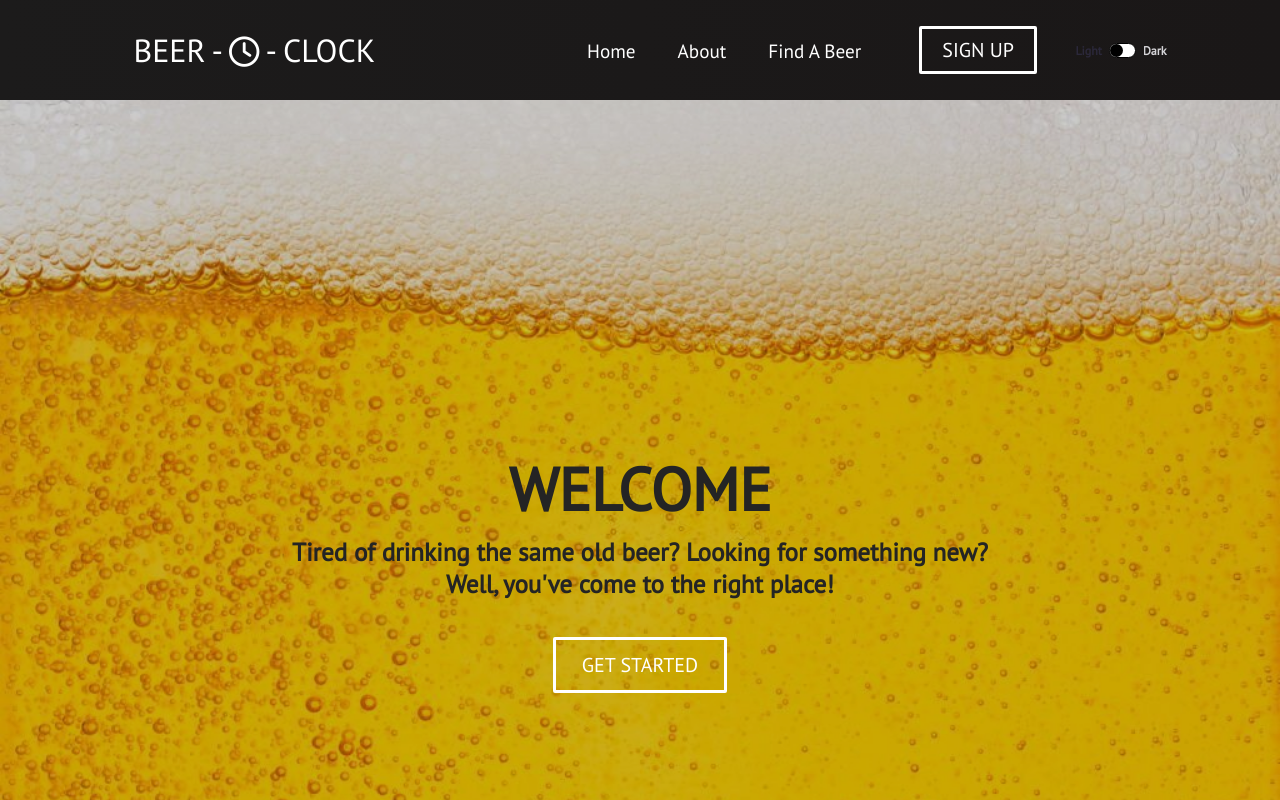
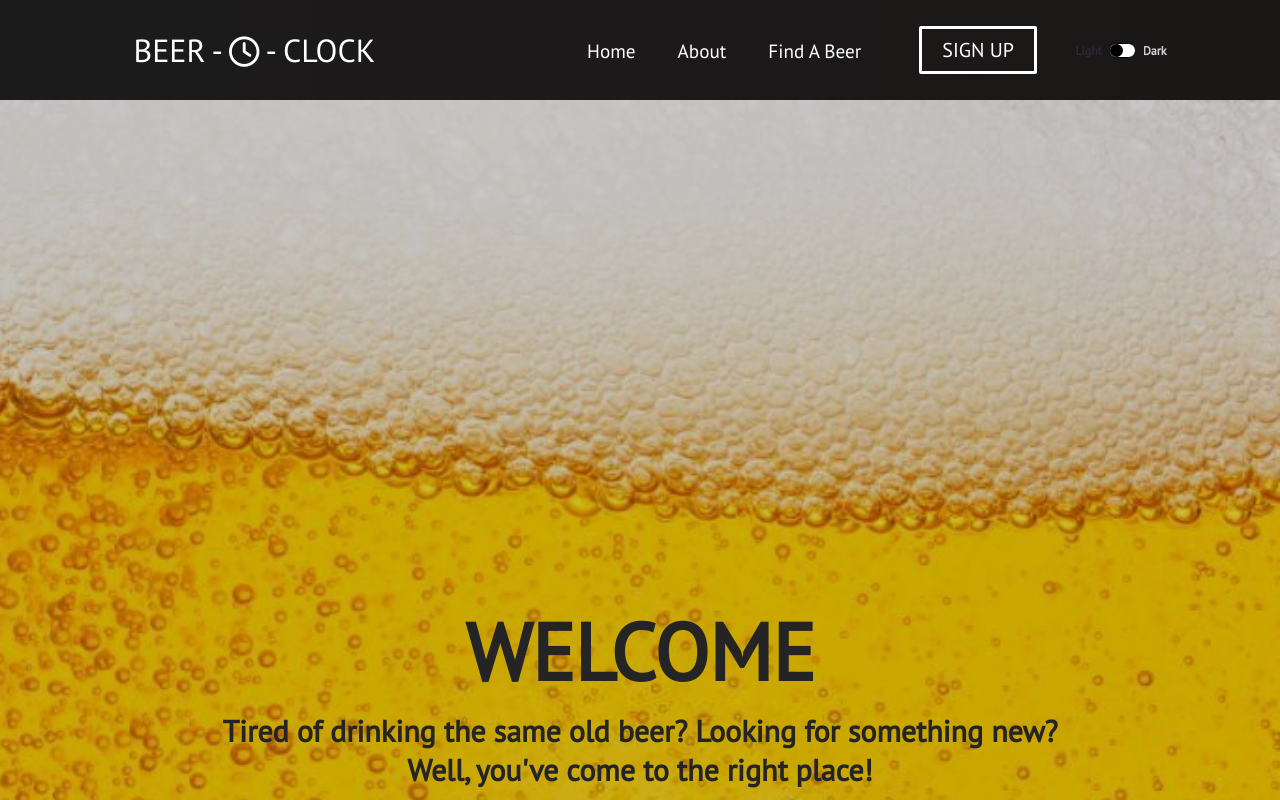
Before and after one commit to Dillind/Beer-O-Clock-v2, a React (Vite) app: page / in a window 1280 px wide. Shown: the top 800 px of the page. Built offline with nearby package versions, Linux system fonts and the light colour scheme.

Commit message:
added beer image & beer info cards.

```diff
--- /dev/null
+++ b/src/components/BeerImageCards.jsx
@@ -0,0 +1,3 @@
+export default function BeerImageCards() {
+  return <section></section>;
+}
--- a/src/components/CountryDropdown.jsx
+++ b/src/components/CountryDropdown.jsx
@@ -1,17 +1,3 @@
-import ReactCountryFlag from "react-country-flag";
-
-export default function CountryDropdown(props) {
-  return (
-    <div>
-      {/* IMPORTS COUNTRY FLAG */}
-      <ReactCountryFlag
-        countryCode={props.country}
-        svg
-        style={{
-          width: "1em",
-          height: "1em",
-        }}
-      />
-    </div>
-  );
+export default function CountryDropdown() {
+  return <></>;
 }
--- a/src/components/Main.css
+++ b/src/components/Main.css
@@ -3,7 +3,7 @@
   background-repeat: no-repeat;
   background-position: center;
   background-size: cover;
-  height: 100vh;
+  height: 80em;
   width: 100%;
   display: flex;
   flex-direction: column;
@@ -50,37 +50,3 @@
     text-decoration: none;
   }
 }
-
-@media screen and (max-height: 800px) {
-  .main-container > h1 {
-    /* color: #242424; */
-    font-size: 60px;
-    margin-top: 350px;
-  }
-
-  .main-container > p {
-    font-size: 25px;
-  }
-
-  .btn-mobile {
-    display: block;
-    text-decoration: none;
-  }
-}
-
-@media screen and (max-height: 570px) {
-  .main-container > h1 {
-    /* color: #242424; */
-    font-size: 30px;
-    margin-top: 250px;
-  }
-
-  .main-container > p {
-    font-size: 20px;
-  }
-
-  .btn-mobile {
-    display: block;
-    text-decoration: none;
-  }
-}
```
Also changed, not shown: src/components/CountryFlag.jsx (added, +17 -0 lines), src/components/BeerCards.css (deleted), src/components/BeerCards.jsx (deleted), src/components/BeerImageCards.css (added), src/components/BeerInfo.css (added), src/components/BeerInfo.jsx (added).
